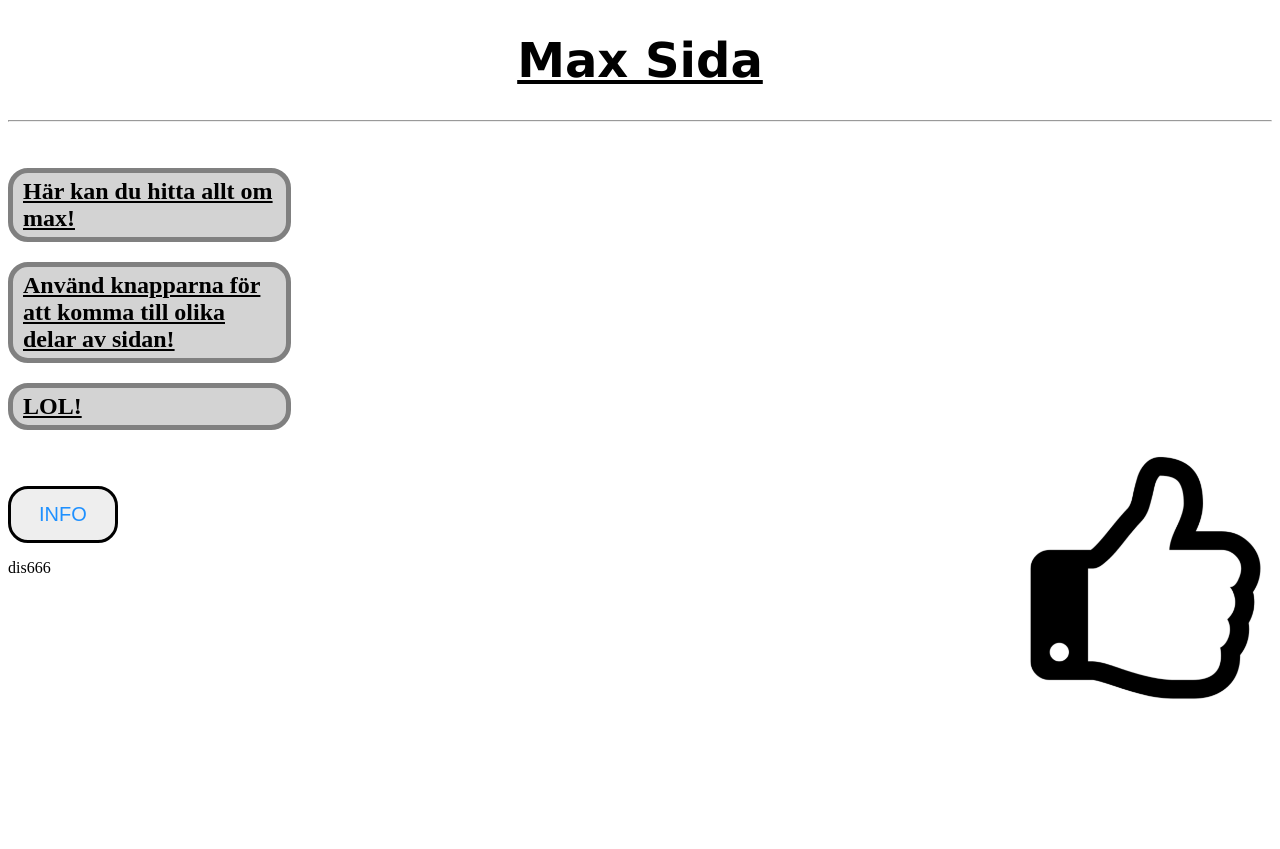
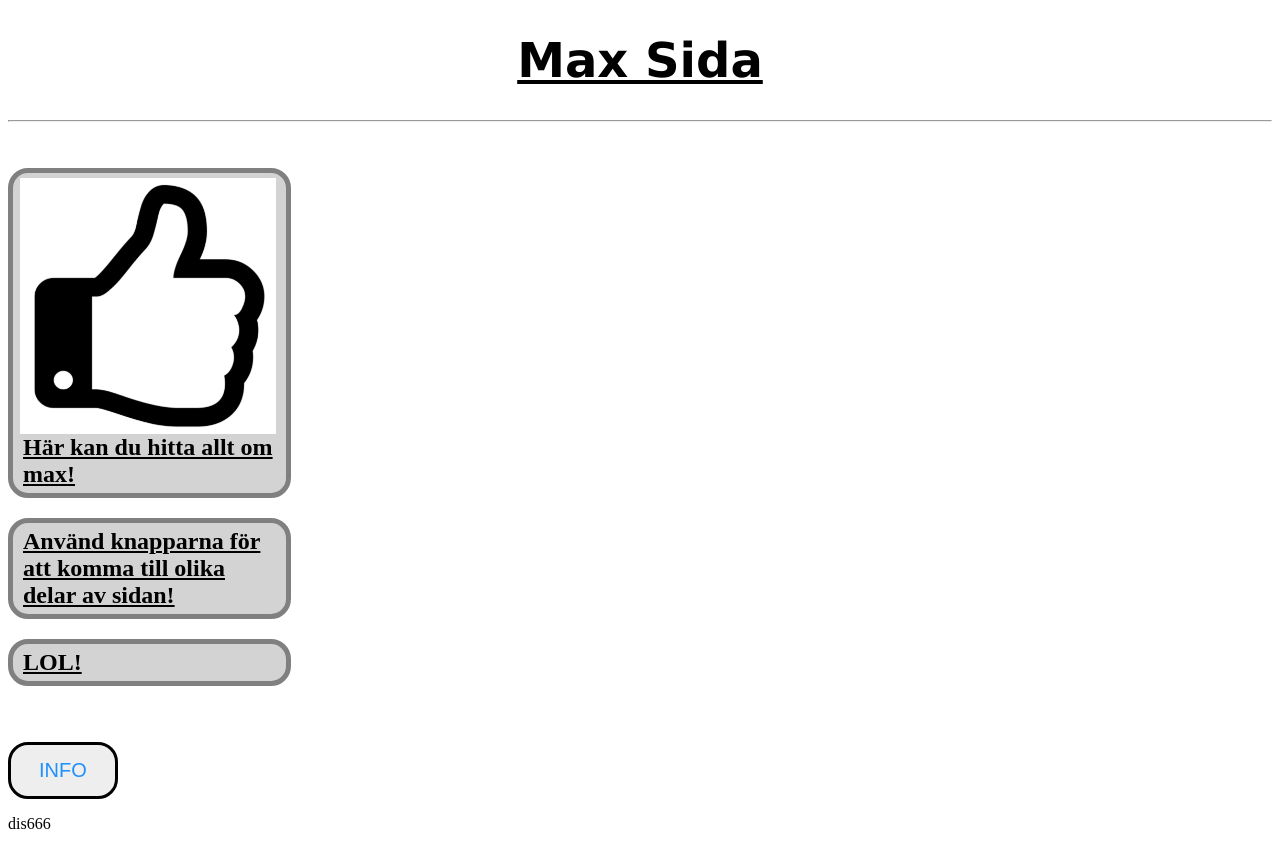
Before and after one commit to taxen98/max, a plain HTML site: page index.html in a window 1280 px wide. Before the commit the page ends 800 px from the top, so only its background shows below. Drawn offline with Linux system fonts and the light colour scheme.

Commit message:
Update index.html

```diff
--- a/index.html
+++ b/index.html
@@ -23,11 +23,14 @@
 <hr>
 <br>
 
-<h2 class="bubble"><u>Här kan du hitta allt om max!</u></h2>
+<h2 class="bubble">
+  <img id="tu" src="Pictures/E4DE1B14-616F-48A9-83A3-44A262BA747B.png" alt="det funka ej" width="256" height="256">
+  <u>Här kan du hitta allt om <strong>max</strong>!</u>
+  </h2>
 <h2 class="bubble"><u>Använd knapparna för att komma till olika delar av sidan!</u></h2>
 <h2 class="bubble"><u>LOL!</u></h2>
 
-<img id="tu" src="Pictures/E4DE1B14-616F-48A9-83A3-44A262BA747B.png" alt="det funka ej" width="256" height="256">
+
 
 <br>
 <br>
```
